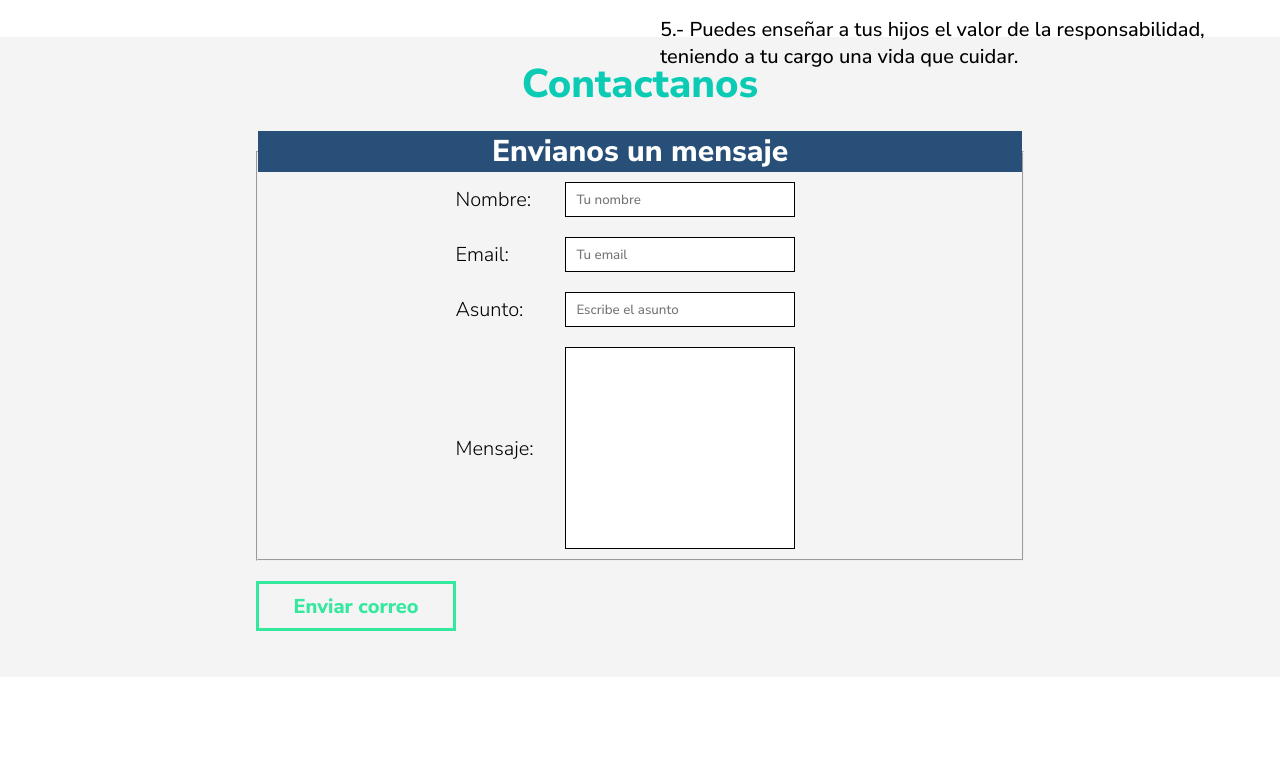
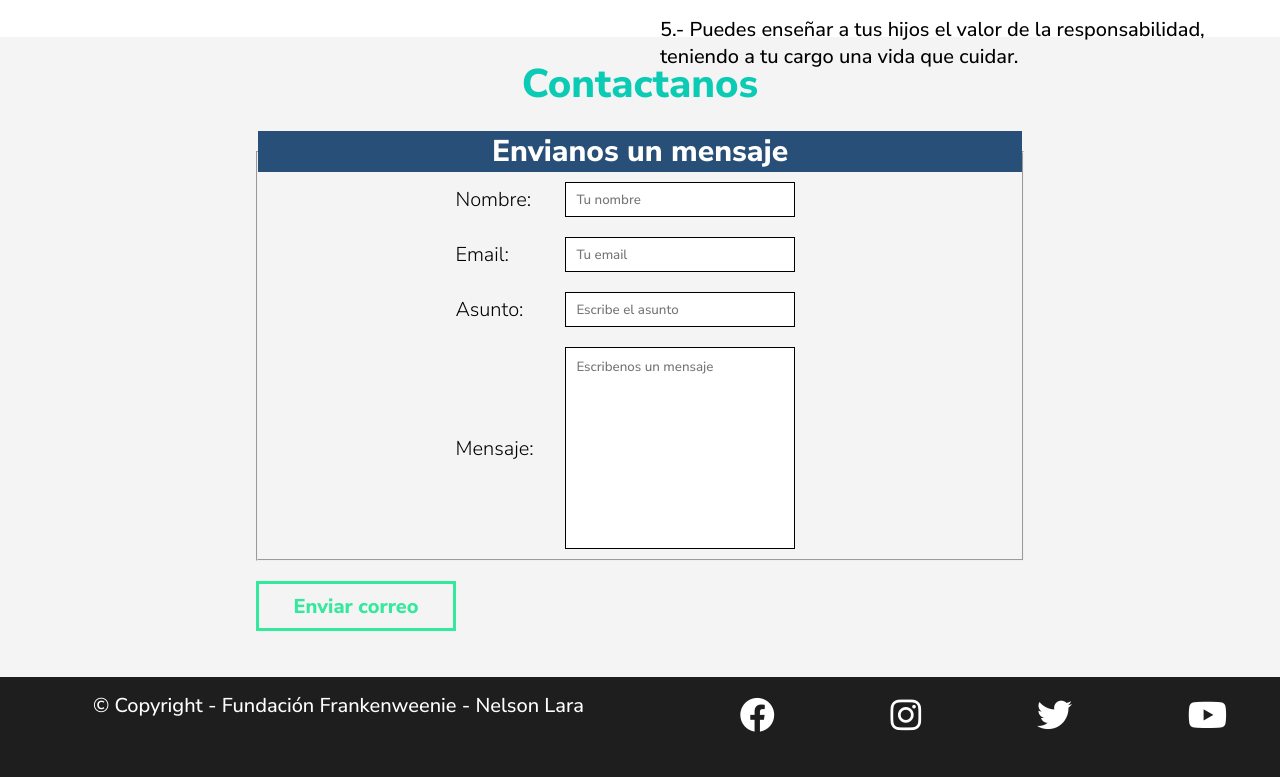
Before and after one commit to Nelson-L556/Fundacion-Frankenweenie, a plain HTML site: page index.html in a window 1280 px wide. Shown: the part 2523-3300 px from the top of the page. Before the commit the page ends 3200 px from the top, so only its background shows below. Drawn offline with Linux system fonts and the light colour scheme.

Commit message:
Se creo el footer

```diff
--- a/estilos.css
+++ b/estilos.css
@@ -377,3 +377,43 @@ legend{
     padding: 10px;
     resize: none;
 }
+
+/** Footer  */
+.footer{
+    width: 100%;
+    height: 100px;
+    background: #1e1e1e;
+}
+
+.footer-iconos{
+    display: flex;
+    justify-content: space-around;
+    align-items: center;
+}
+
+.footer-item{
+    color: #fff;
+    font-size: 35px;
+    margin-top: 20px;
+    transition: all .5s;
+}
+
+.fa:hover{
+    transform: scale(1.3);
+    color: #17A9FD;
+}
+
+.inst:hover{
+    transform: scale(1.3);
+    color: #5B51D8;
+}
+
+.tww:hover{
+    transform: scale(1.3);
+    color: #1DA1F2;
+}
+
+.you:hover{
+    transform: scale(1.3);
+    color: #FF0000;
+}
--- a/index.html
+++ b/index.html
@@ -136,11 +136,21 @@
 
                 <div class="campo">
                     <label for="mensaje" class="label">Mensaje:</label>
-                    <textarea name="" id="mensaje" cols="30" rows="10" class="textarea"></textarea>
+                    <textarea name="" id="mensaje" cols="30" rows="10" class="textarea" placeholder="Escribenos un mensaje"></textarea>
                 </div>
             </fieldset>
             <a href="#" class="btn">Enviar correo</a>
         </form>
     </section>
+    <!--Footer  -->
+    <footer class="footer">
+        <div class="footer-iconos">
+            <p class="texto-claro fs-20">© Copyright - Fundación Frankenweenie - Nelson Lara  </p>
+            <a href="#"><i class="fa-brands fa-facebook footer-item fa"></i></a>
+            <a href="#"><i class="fa-brands fa-instagram footer-item inst"></i></a>
+            <a href="#"><i class="fa-brands fa-twitter footer-item tww"></i></a>
+            <a href="#"><i class="fa-brands fa-youtube footer-item you"></i></a>
+        </div>
+    </footer>
 </body>
 </html>
```
